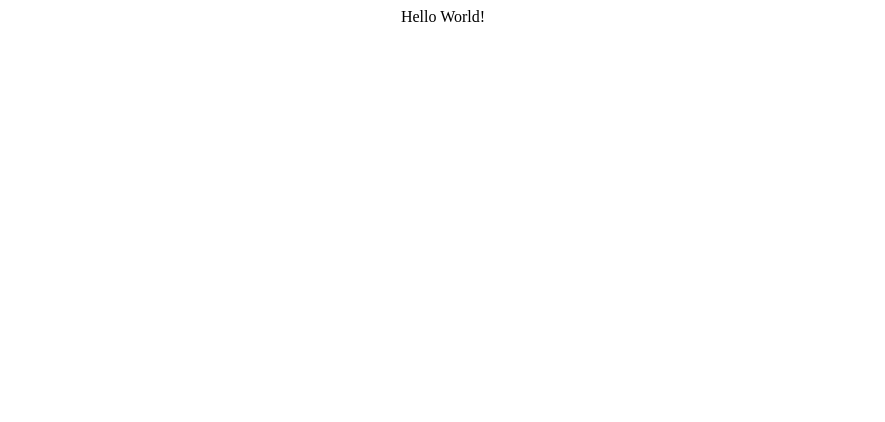
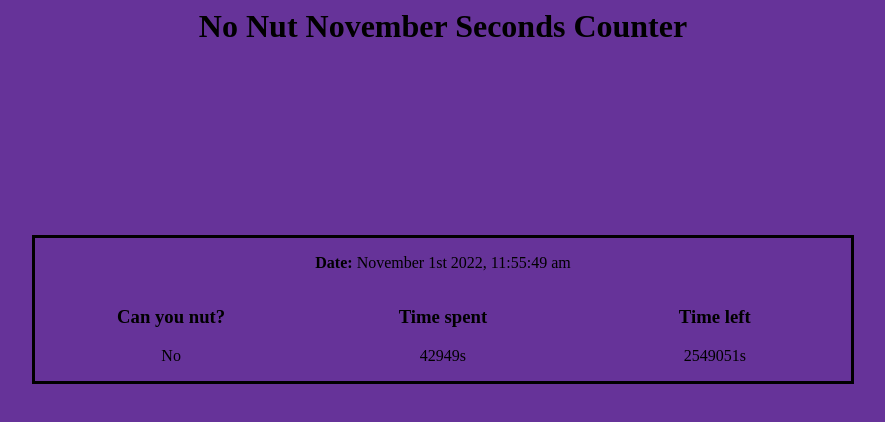
Before and after one commit to ZeroKun265/nnn-seconds-timer, a plain HTML site: page index.html in a window 1280 px wide. Shown: the whole page, without its empty margins (197-1082 px from the left). Drawn offline with nearby package versions, Linux system fonts and the light colour scheme.

Commit message:
mvp, style and QOF comes later

```diff
--- a/index.html
+++ b/index.html
@@ -1,8 +1,28 @@
 <html>
     <head>
-        <title>Benvenuto</title>
+        <title>NNN Seconds Counter</title>
+        <link rel="stylesheet" href="src/styles.css">
+        <script src="https://cdnjs.cloudflare.com/ajax/libs/moment.js/2.18.1/moment.min.js"></script>
+        <script src="src/script.js"></script>
     </head>
     <body>
-        <div align="center">Hello World!</div>
+        <h1>No Nut November Seconds Counter</h1>
+        <div class="content">
+            <p id="today"><b>Date: </b></p>
+            <div class="row">
+                <div id= "nnn-active-column" class="column">
+                    <h3>Can you nut?</h3>
+                    <p id= "nnn-active">---</p>
+                </div>
+                <div id="nnn-time-spent-column" class="column">
+                    <h3>Time spent</h3>
+                    <p id= "nnn-time-spent">---</p>
+                </div>
+                <div id="nnn-time-missing-column" class="column">
+                    <h3>Time left</h3>
+                    <p id= "nnn-time-missing">---</p>
+                </div>
+            </div>
+        </div>
     </body>
 </html>
--- /dev/null
+++ b/src/script.js
@@ -0,0 +1,35 @@
+window.addEventListener('load', function () {
+    // We get all the elements that need to change when the page is loaded
+    // If we didn't they wouldn't exist, and there would be big problems (our objects would be undefined)
+    const today =  document.getElementById("today");
+    const nnn_active = this.document.getElementById("nnn-active");
+    const nnn_time_spent = this.document.getElementById("nnn-time-spent");
+    const nnn_time_missing = this.document.getElementById("nnn-time-missing");
+    const year = moment().format("YYYY")
+    const first_december = moment(year+"/12/01 00:00:00");
+    const first_november = moment(year+"/11/01 00:00:00");
+
+    setInterval(function(){
+        var right_now = moment();
+        // We update the date
+        today.innerHTML = "<b>Date: </b>" + right_now.format("MMMM Do YYYY, h:mm:ss a");
+
+        // We check if it's november
+        if (right_now.format("M") === "11") {
+            nnn_active.innerHTML = "No";
+
+            var time_missing = right_now.diff(first_december, "second");
+            nnn_time_missing.innerHTML = `${Math.abs(time_missing)}s`;
+
+            var time_spent = first_november.diff(right_now, "seconds")
+            nnn_time_spent.innerHTML = `${Math.abs(time_spent)}s`;
+
+        } else {
+            nnn_active.innerHTML = "Yes";
+            // If it's not november we set both the times to 0 and then place a timer for the next NNN
+            nnn_time_missing.innerHTML = "0";
+            nnn_time_spent.innerHTML = "0";
+        }
+
+    }, 1000);
+})
--- /dev/null
+++ b/src/styles.css
@@ -0,0 +1,41 @@
+body {
+    background-color: rebeccapurple;
+}
+
+div.content {
+    border: 3px solid black;
+    margin-top: 15%;
+    margin-left: 17.5%;
+    margin-right: 17.5%;
+}
+
+.column {
+    float: left;
+    width: 33.33%;
+  }
+
+  /* Clear floats after the columns */
+  .row:after {
+    content: "";
+    display: table;
+    clear: both;
+  }
+
+/* Responsive layout - when the screen is less than 600px wide, make the three columns stack on top of each other instead of next to each other */
+@media screen and (max-width: 600px) {
+    .column {
+      width: 100%;
+      margin-bottom: 40px;
+    }
+  }
+
+p {
+    text-align: center;
+}
+
+h3 {
+    text-align: center;
+}
+h1 {
+    text-align: center;
+}
```
